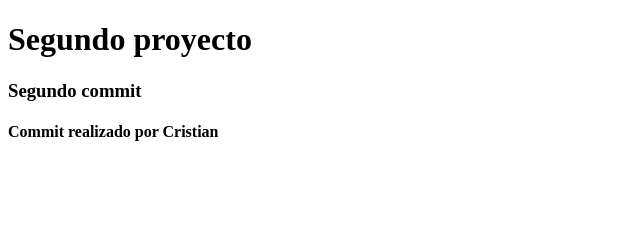
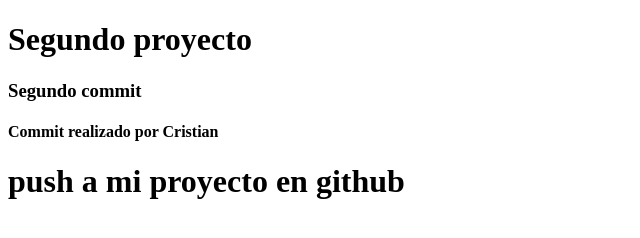
Before and after one commit to lordgian1969/proyecto2Git, a plain HTML site: page index.html in a window 1280 px wide. Shown: the whole page, without its empty margins (0-640 px from the left). Drawn offline with Linux system fonts and the light colour scheme.

Commit message:
agrege datos para realizar mi primer push a proyecto en github

```diff
--- a/index.html
+++ b/index.html
@@ -22,6 +22,9 @@
     </div>
     <div>
         <h4>Commit realizado por Cristian</h4>
+    </div><div>
+
+        <h1>push a mi proyecto en github</h1>
     </div>
 </body>
 </html>
```
